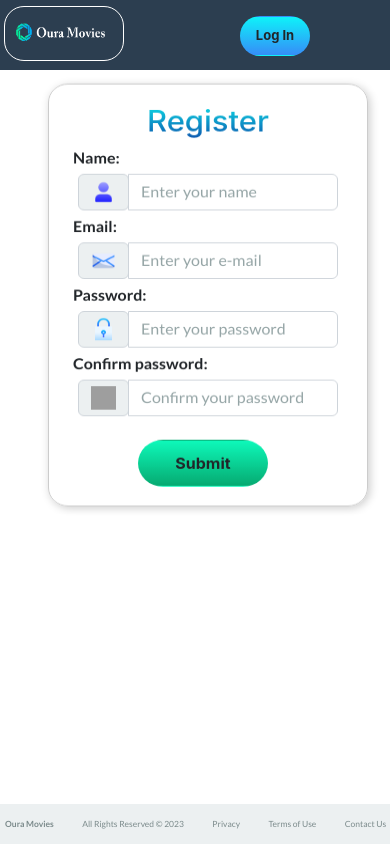
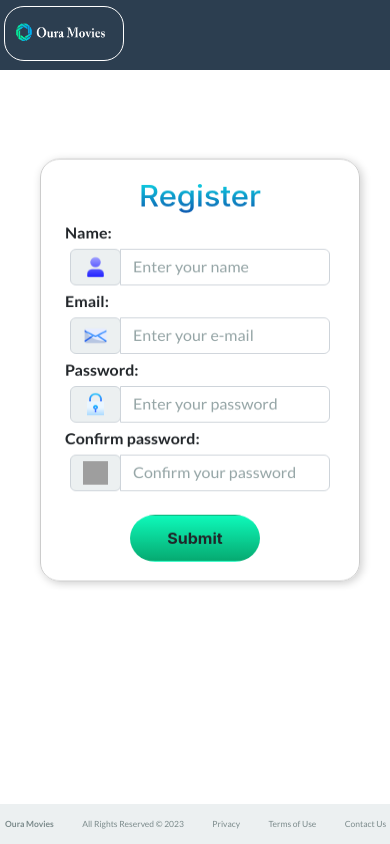
Before and after one commit to Arturo0214/oura-movies-frontend, a React (Vite) app: page / in a window 390 px wide. Shown: the top 844 px of the page. Built offline with nearby package versions, Linux system fonts and the light colour scheme; grey boxes are pictures that could not be loaded.

Commit message:
fix: responsive design -Register.jsx

```diff
--- a/src/index.css
+++ b/src/index.css
@@ -352,7 +352,8 @@
   .gradient-blue{
     display: flex;
     position: relative;
-    right: 200px;
+    right: 50px;
+    bottom: 2px;
   }
   .formu {
     display: flex;
@@ -360,8 +361,8 @@
     align-items: center;
     justify-content: center;
     width: 320px;
-    top: 50px;
-    left: 13px;
+    left: 5px;
+    top: 125px;
     padding: 0 auto;
     margin: 0;
   }
```
